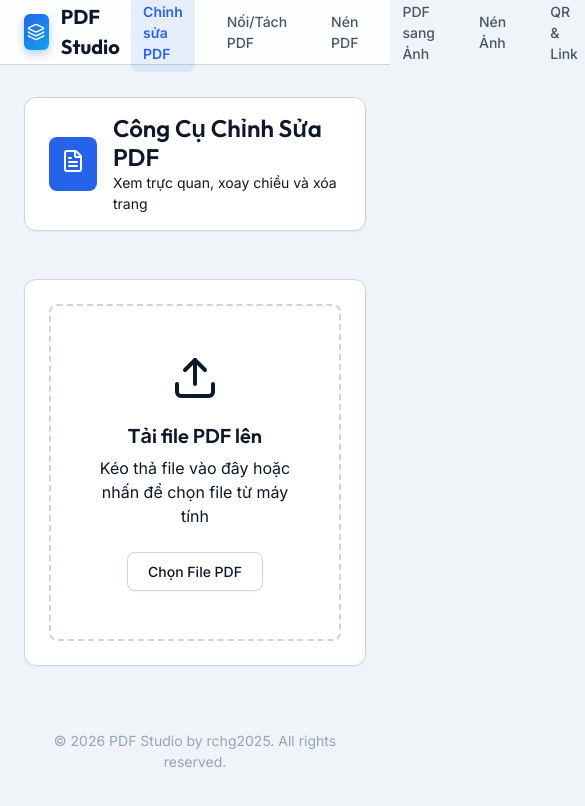
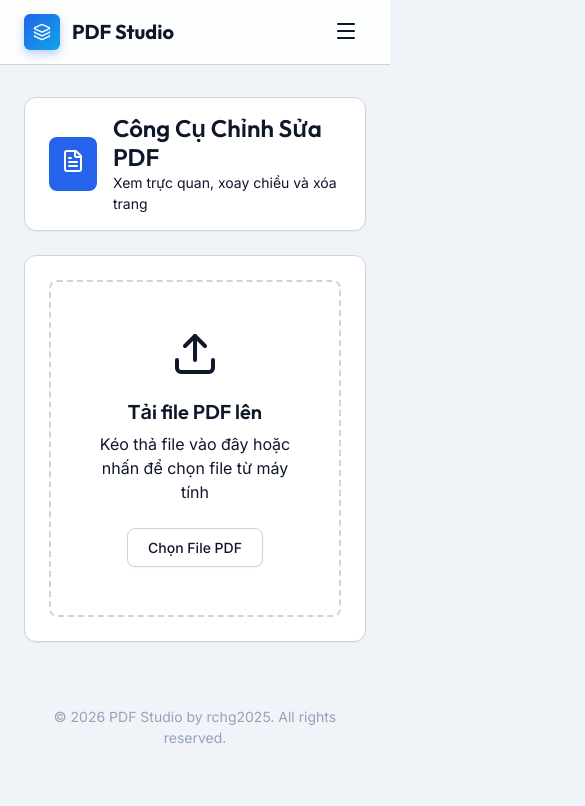
Before and after one commit to rchg2025/pdfstudio, a React (Vite) app: page /pdf-editor in a window 390 px wide. Shown: the top 806 px of the page, 585 px wide, since content can reach past the window. Built offline with nearby package versions, Linux system fonts and the light colour scheme.

Commit message:
Feat/Fix: Implement Full-width Layout, Responsive Navbar, and Fix URL Shortener empty alias error

```diff
--- a/src/components/Navbar.css
+++ b/src/components/Navbar.css
@@ -66,3 +66,48 @@
   background: rgba(37, 99, 235, 0.1);
   font-weight: 600;
 }
+
+.mobile-menu-btn {
+  display: none;
+  color: var(--text-primary);
+  padding: 0.5rem;
+}
+
+@media (max-width: 860px) {
+  .mobile-menu-btn {
+    display: block;
+  }
+
+  .navbar-links {
+    position: absolute;
+    top: 4rem;
+    left: 0;
+    right: 0;
+    background: rgba(255, 255, 255, 0.98);
+    backdrop-filter: blur(12px);
+    border-bottom: 1px solid var(--border);
+    flex-direction: column;
+    padding: 1rem;
+    gap: 0.5rem;
+    box-shadow: var(--shadow-md);
+
+    /* Animation for mobile menu */
+    opacity: 0;
+    visibility: hidden;
+    transform: translateY(-10px);
+    transition: all 0.3s ease;
+  }
+
+  .navbar-links.mobile-open {
+    opacity: 1;
+    visibility: visible;
+    transform: translateY(0);
+  }
+
+  .nav-link {
+    width: 100%;
+    text-align: center;
+    padding: 0.75rem;
+    font-size: 1rem;
+  }
+}
--- a/src/components/Navbar.tsx
+++ b/src/components/Navbar.tsx
@@ -1,8 +1,22 @@
-import { Link, NavLink } from 'react-router-dom';
-import { Layers } from 'lucide-react';
+import { useState } from 'react';
+import { Link, NavLink, useLocation } from 'react-router-dom';
+import { Layers, Menu, X } from 'lucide-react';
+import { useEffect } from 'react';
 import './Navbar.css';
 
 const Navbar = () => {
+  const [isMobileMenuOpen, setIsMobileMenuOpen] = useState(false);
+  const location = useLocation();
+
+  // Close mobile menu when route changes
+  useEffect(() => {
+    setIsMobileMenuOpen(false);
+  }, [location]);
+
+  const toggleMobileMenu = () => {
+    setIsMobileMenuOpen(!isMobileMenuOpen);
+  };
+
   return (
     <header className="navbar">
       <div className="container navbar-content">
@@ -12,7 +26,12 @@ const Navbar = () => {
           </div>
           PDF Studio
         </Link>
-        <nav className="navbar-links">
+
+        <button className="mobile-menu-btn" onClick={toggleMobileMenu}>
+          {isMobileMenuOpen ? <X size={24} /> : <Menu size={24} />}
+        </button>
+
+        <nav className={`navbar-links ${isMobileMenuOpen ? 'mobile-open' : ''}`}>
           <NavLink to="/pdf-editor" className={({isActive}) => isActive ? "nav-link active" : "nav-link"}>Chỉnh sửa PDF</NavLink>
           <NavLink to="/pdf-merge-split" className={({isActive}) => isActive ? "nav-link active" : "nav-link"}>Nối/Tách PDF</NavLink>
           <NavLink to="/pdf-compressor" className={({isActive}) => isActive ? "nav-link active" : "nav-link"}>Nén PDF</NavLink>
--- a/src/index.css
+++ b/src/index.css
@@ -89,7 +89,6 @@ button {
 /* Layout Utilities */
 .container {
   width: 100%;
-  max-width: 1200px;
   margin: 0 auto;
   padding: 0 1.5rem;
 }
--- a/src/pages/PdfCompressor.css
+++ b/src/pages/PdfCompressor.css
@@ -2,8 +2,6 @@
   display: flex;
   flex-direction: column;
   gap: 1.5rem;
-  max-width: 900px;
-  margin: 0 auto;
 }
 
 .compress-header {
--- a/src/pages/PdfEditor.css
+++ b/src/pages/PdfEditor.css
@@ -1,9 +1,7 @@
 .pdf-editor-container {
   display: flex;
   flex-direction: column;
-  gap: 1.5rem;
-  max-width: 1200px;
-  margin: 0 auto;
+  height: 100%;
 }
 
 .upload-zone {
--- a/src/pages/PdfMergeSplit.css
+++ b/src/pages/PdfMergeSplit.css
@@ -2,8 +2,6 @@
   display: flex;
   flex-direction: column;
   gap: 1.5rem;
-  max-width: 900px;
-  margin: 0 auto;
 }
 
 .merge-header {
```
Also changed, not shown: api/shorten.ts (+11 -3 lines).
